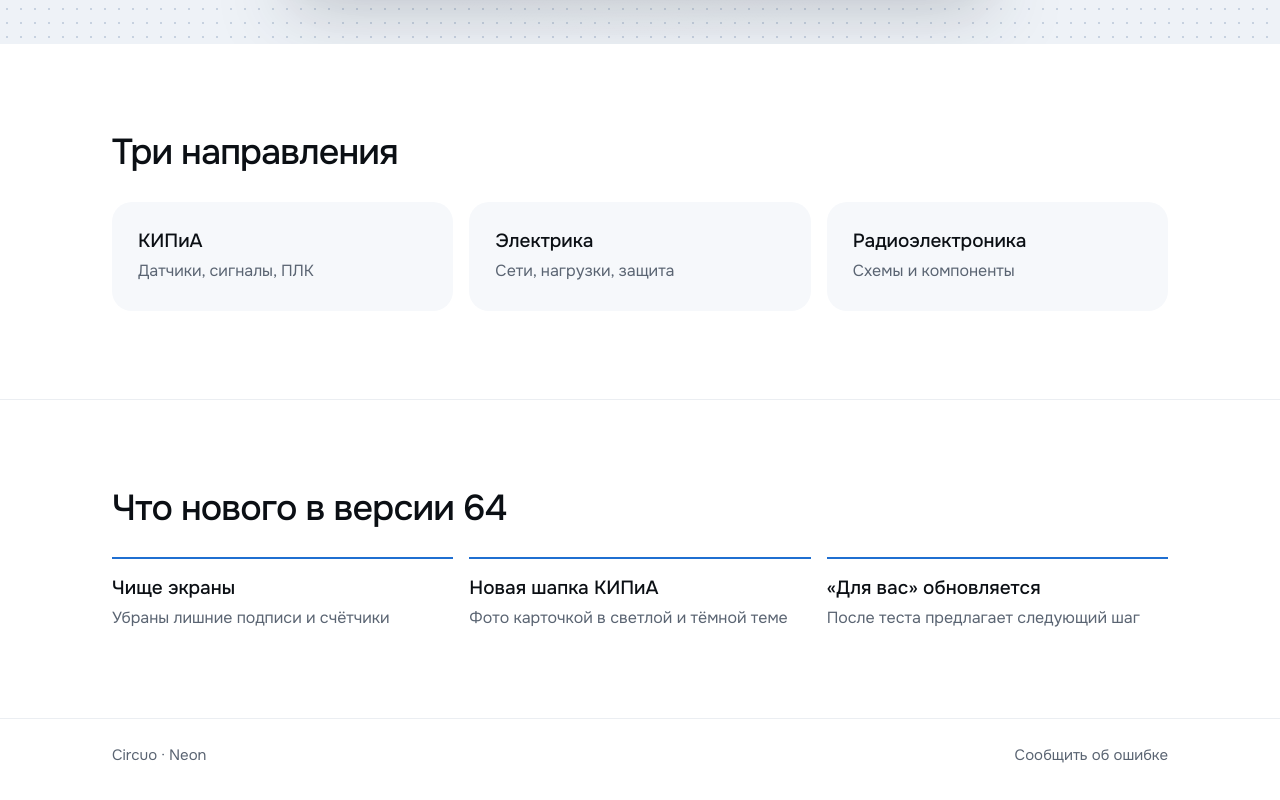
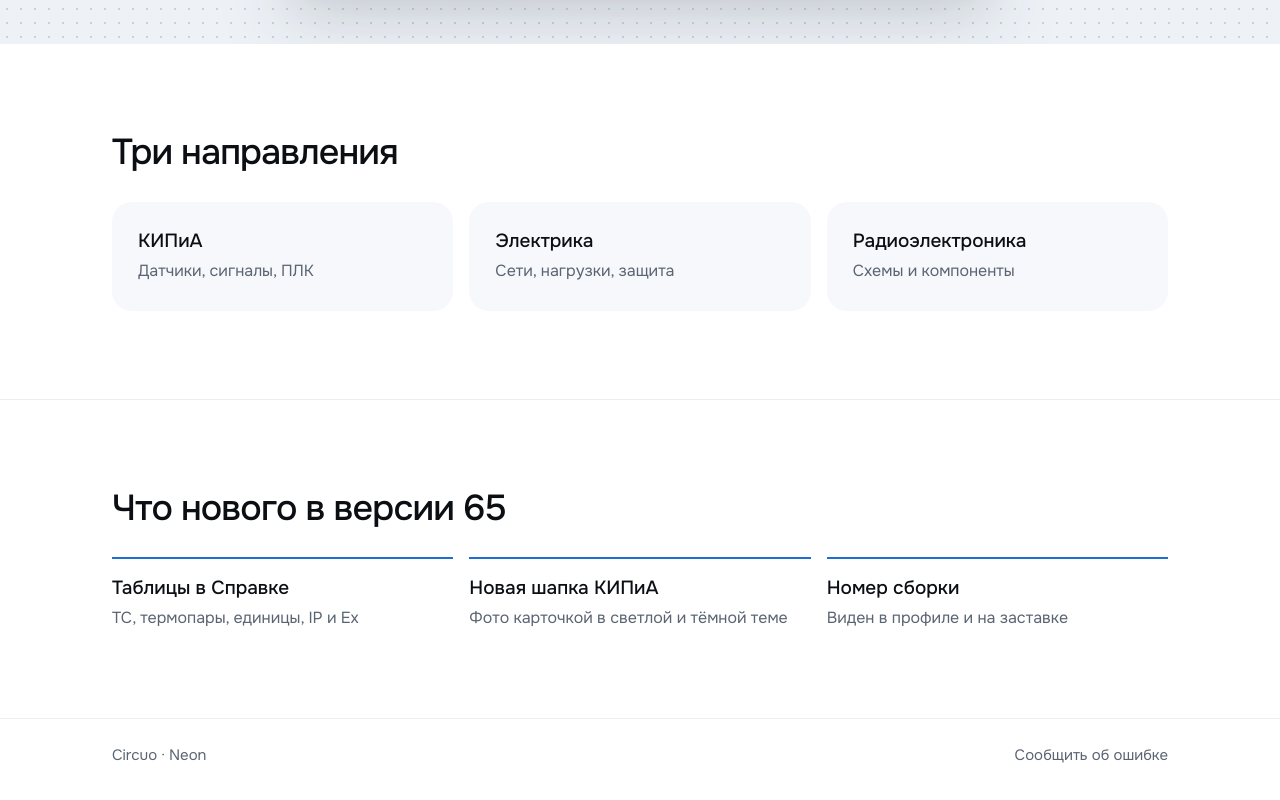
Before and after one commit to Neow112/Circuo--beta, a plain HTML site: page index.html in a window 1280 px wide. Shown: the part 941-1741 px from the top of the page. Drawn offline with Linux system fonts and the light colour scheme.

Commit message:
Бета 65 на сайте
Co-Authored-By: Claude Opus 5.5 <noreply@anthropic.com>
Claude-Session: https://claude.ai/code/session_017EFzcyd2S28DJwM1WGFFDD

```diff
--- a/beta.json
+++ b/beta.json
@@ -1 +1 @@
-{"build":"64","size":"36 МБ"}
+{"build":"65","size":"36 МБ"}
--- a/index.html
+++ b/index.html
@@ -249,11 +249,11 @@ footer a:hover{color:var(--blue)}
 
   <section class="sec-line">
     <div class="wrap">
-      <h2 class="rv">Что нового в версии <span class="js-build">64</span></h2>
+      <h2 class="rv">Что нового в версии <span class="js-build">65</span></h2>
       <div class="grid3 news-list">
-        <div class="news rv"><b>Чище экраны</b><span>Убраны лишние подписи и счётчики</span></div>
+        <div class="news rv"><b>Таблицы в Справке</b><span>ТС, термопары, единицы, IP и Ex</span></div>
         <div class="news rv" style="transition-delay:.12s"><b>Новая шапка КИПиА</b><span>Фото карточкой в светлой и тёмной теме</span></div>
-        <div class="news rv" style="transition-delay:.24s"><b>«Для вас» обновляется</b><span>После теста предлагает следующий шаг</span></div>
+        <div class="news rv" style="transition-delay:.24s"><b>Номер сборки</b><span>Виден в профиле и на заставке</span></div>
       </div>
     </div>
   </section>
```
Also changed, not shown: 1 other file.
